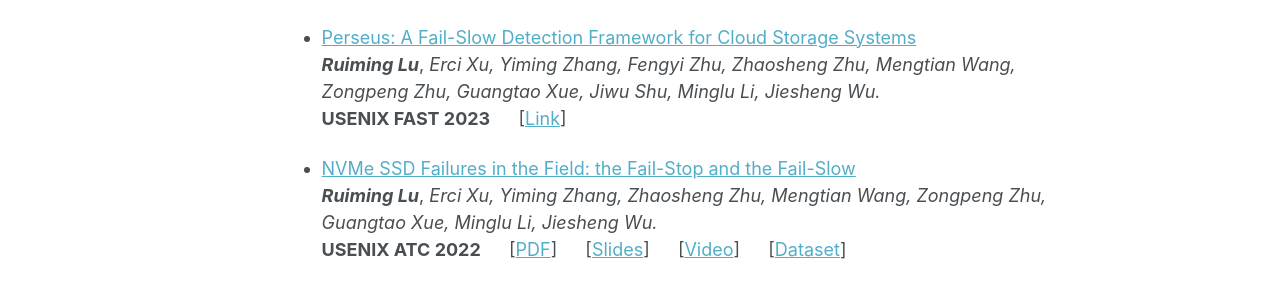
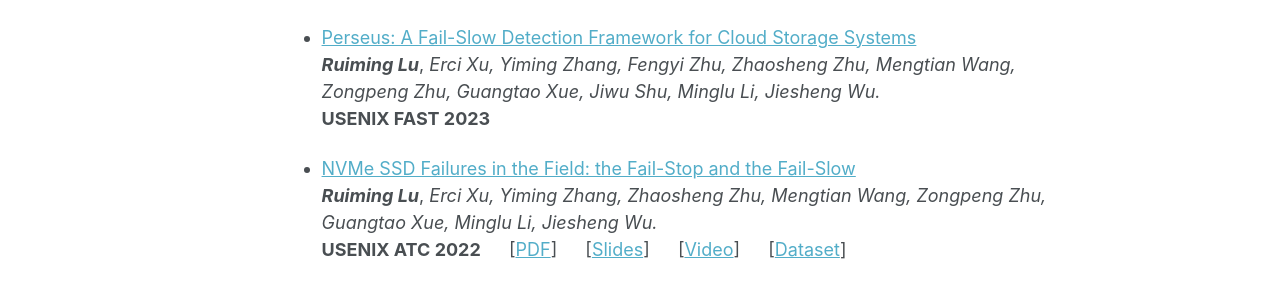
Before and after one commit to ruiming-lu/ruiming-lu.github.io, a Jekyll site: the page built from _pages/about.md, in a window 1280 px wide and 927 px high. Shown: the part 451-751 px from the top of the window. Built offline with Jekyll 4.4.1, drawn with Linux system fonts in a browser that asks for light colours; a script that is not in the unit is left out.

Commit message:
to appear

```diff
--- a/_pages/about.md
+++ b/_pages/about.md
@@ -15,7 +15,7 @@
 
 * [Perseus: A Fail-Slow Detection Framework for Cloud Storage Systems](https://www.usenix.org/conference/fast23/presentation/lu)<br />
   ***Ruiming Lu***, *Erci Xu, Yiming Zhang, Fengyi Zhu, Zhaosheng Zhu, Mengtian Wang, Zongpeng Zhu, Guangtao Xue, Jiwu Shu, Minglu Li, Jiesheng Wu.*<br />
-  **USENIX FAST 2023** &emsp; [[Link](https://www.usenix.org/conference/fast23/presentation/lu)]
+  **USENIX FAST 2023**
 
 * [NVMe SSD Failures in the Field: the Fail-Stop and the Fail-Slow](https://www.usenix.org/conference/atc22/presentation/lu)<br />
   ***Ruiming Lu***, *Erci Xu, Yiming Zhang, Zhaosheng Zhu, Mengtian Wang, Zongpeng Zhu, Guangtao Xue, Minglu Li, Jiesheng Wu.*<br />
```
